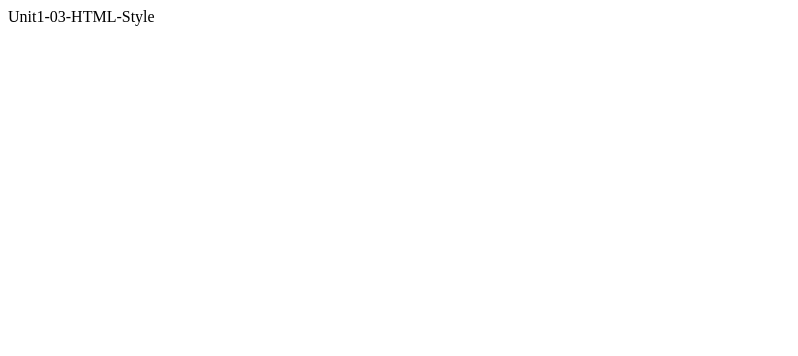
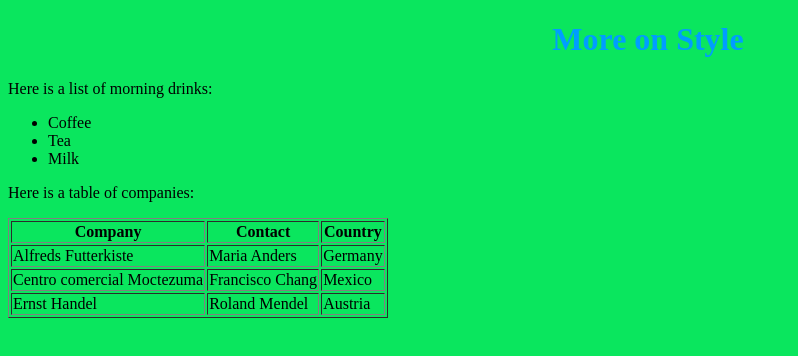
Before and after one commit to ICD2O-Digital-Tech-DiegoV/Unit1-03-HTML-Style-, a plain HTML site: page index.html in a window 1280 px wide. Shown: the whole page, without its empty margins (0-798 px from the left). Drawn offline with Linux system fonts and the light colour scheme.

Commit message:
I made a page with coulerd background

```diff
--- /dev/null
+++ b/css/style.css
@@ -0,0 +1,11 @@
+body {
+  height: 200%;
+  width: 100%;
+  background-color: #0ae65e;
+}
+ h1 {
+
+  color: #009dff;
+   paleding: 10px;
+   text-align: center;
+}
--- a/index.html
+++ b/index.html
@@ -1,16 +1,50 @@
 <!DOCTYPE html>
-<html>
+<!-- ICS2O-Unit1-04-HTML-CSS -->
+<html lang="en-ca">
+  <head>
+    <meta charset="utf-8">
+    <meta name="description" content="My second webpage, with CSS">
+    <meta name="keywords" content="immaculata, ics2o">
+    <meta name="author" content="Ms Raffin">
+    <meta name="viewport" content="width=device-width, initial-scale=1.0">
+    <link rel="stylesheet" href="./css/style.css">
+    <title>My second webpage, with CSS</title>
+  </head>
 
-<head>
-  <meta charset="utf-8">
-  <meta name="viewport" content="width=device-width">
-  <title>replit</title>
-  <link href="style.css" rel="stylesheet" type="text/css" />
-</head>
+  <body>
 
-<body>
-  Unit1-03-HTML-Style
-  <script src="script.js"></script>
-</body>
+    <h1>More on Style</h1>
+    <p>Here is a list of morning drinks:</p>
+    <ul>
+      <li>Coffee</li>
+      <li>Tea</li>
+      <li>Milk</li>
+    </ul>
 
+
+    <p>Here is a table of companies:</p>
+    <table border="1">
+      <tr>
+        <th>Company</th>
+        <th>Contact</th>
+        <th>Country</th>
+      </tr>
+      <tr>
+        <td>Alfreds Futterkiste</td>
+        <td>Maria Anders</td>
+        <td>Germany</td>
+      </tr>
+      <tr>
+        <td>Centro comercial Moctezuma</td>
+        <td>Francisco Chang</td>
+        <td>Mexico</td>
+      </tr>
+      <tr>
+        <td>Ernst Handel</td>
+        <td>Roland Mendel</td>
+        <td>Austria</td>
+      </tr>
+    </table>
+  </body>
 </html>
+</html>
--- a/style.css
+++ /dev/null
@@ -1,4 +0,0 @@
-html {
-  height: 100%;
-  width: 100%;
-}
```
